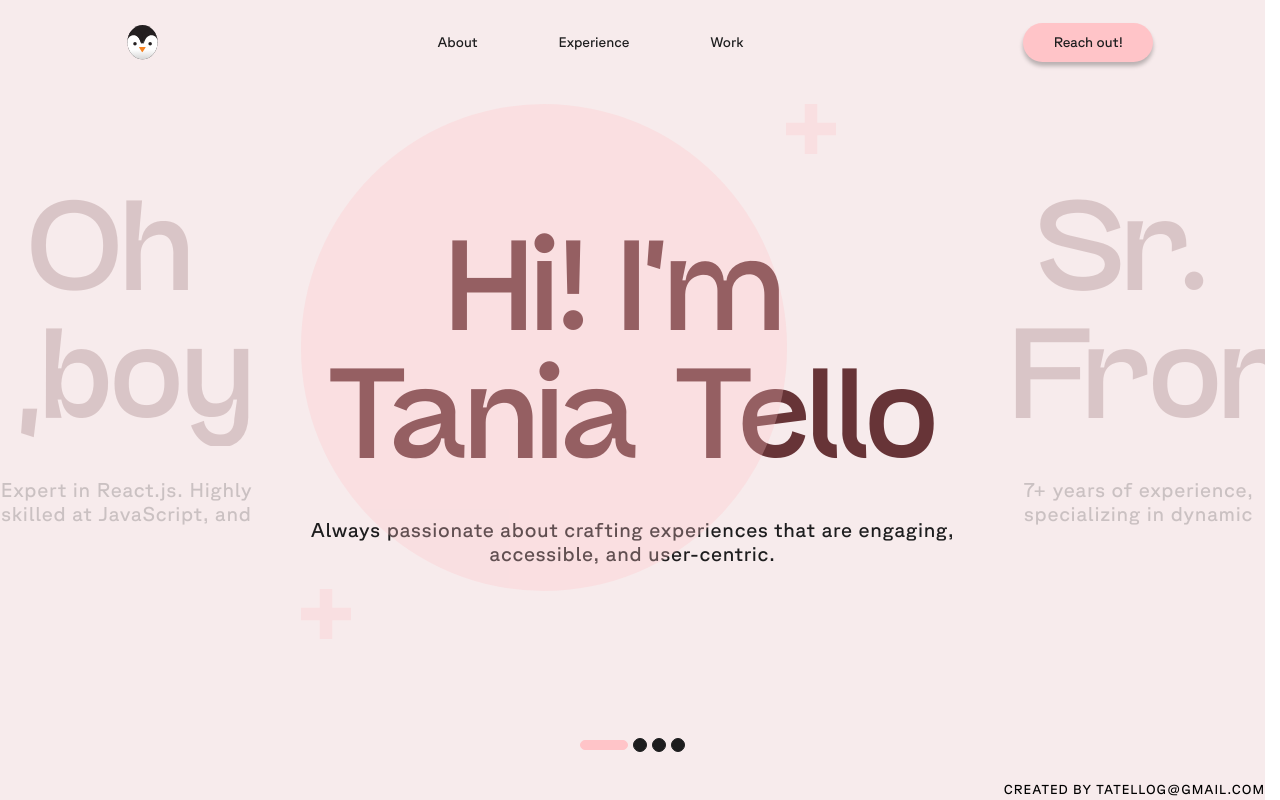
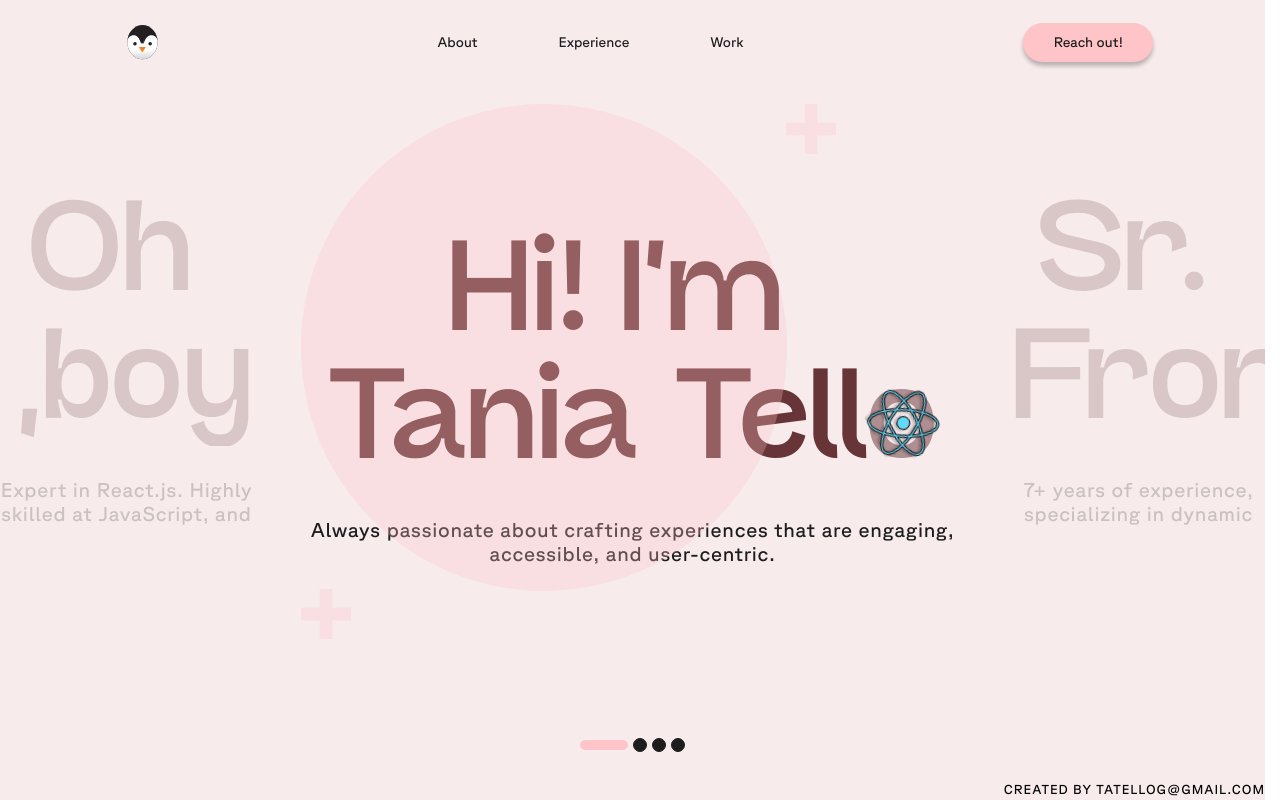
Before and after one commit to tatellog/next-vercel, a Next.js app: page / in a window 1280 px wide. Built offline with nearby package versions, Linux system fonts and the light colour scheme; a web font is replaced by a local one.

Commit message:
Customize title

```diff
--- a/src/components/organisms/Slide/index.tsx
+++ b/src/components/organisms/Slide/index.tsx
@@ -1,6 +1,6 @@
 import React from 'react'
 
-import { AnimatedContainer, Subtitle, Title } from './styles'
+import { AnimatedContainer, Logo, Subtitle, Title } from './styles'
 import { SlideProps } from './types'
 
 const Slide: React.FC<SlideProps> = ({
@@ -17,7 +17,23 @@ const Slide: React.FC<SlideProps> = ({
     id={id}
     $animate={id === 'active-slide' && animate}
   >
-    <Title $prefix={index === 3 && id === 'active-slide'}>{text}</Title>
+    <Title $prefix={index === 3 && id === 'active-slide'}>
+      {index === 0 && id === 'active-slide' ? (
+        <>
+          {text.split('').map((char, i) => (
+            <span
+              key={i}
+              style={{ opacity: char.toLowerCase() === 'o' ? 0.5 : 1 }}
+            >
+              {char}
+            </span>
+          ))}
+          <Logo src="/images/svg/react.svg" alt="react-logo" />
+        </>
+      ) : (
+        text
+      )}
+    </Title>
     <Subtitle className="normal-subtitle">{subtitle}</Subtitle>
     <Subtitle className="small-subtitle">{smallSubtitle}</Subtitle>
   </AnimatedContainer>
--- a/src/components/organisms/Slide/styles.ts
+++ b/src/components/organisms/Slide/styles.ts
@@ -1,6 +1,7 @@
 import styled, { css, keyframes } from 'styled-components'
 
 import colors from '@/theme/colors'
+import { breakpoints } from '@/theme/constants'
 
 export const focusContract = keyframes`
   0% {
@@ -13,6 +14,15 @@ export const focusContract = keyframes`
     transform: translateZ(12px);
     filter: blur(0);
     opacity: 1;
+  }
+`
+
+const rotateAnimation = keyframes`
+  0% {
+    transform: rotate(0deg);
+  }
+  100% {
+    transform: rotate(360deg);
   }
 `
 
@@ -74,7 +84,20 @@ export const TitleBase = styled.h1`
   }
 `
 
+export const Logo = styled.img`
+  animation: ${rotateAnimation} 4.5s linear infinite;
+  position: absolute;
+  top: 9.3rem;
+  right: -0.5rem;
+  width: 5.5rem;
+  @media screen and (max-width: ${breakpoints.iPhone14ProMax.width}) {
+    width: 3rem;
+    top: 4.2rem;
+  }
+`
+
 export const Title = styled(TitleBase)<{ $prefix?: boolean }>`
+  position: relative;
   &::before {
     content: ${({ $prefix }) => $prefix && "'<'"};
     color: ${({ $prefix }) => $prefix && colors.main.primaryOrange};
```
